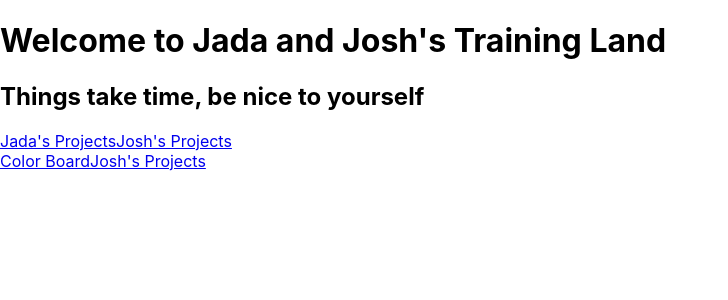
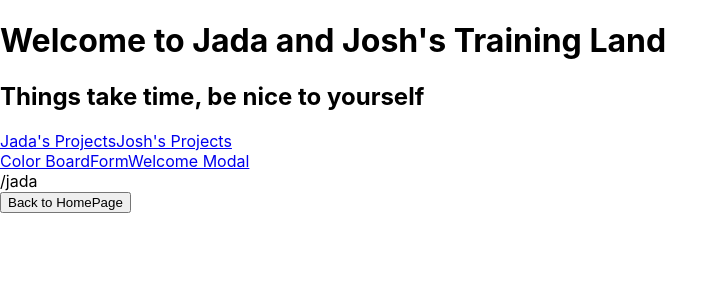
Before and after one commit to JadaOO/Frontend-Components, a React (Create React App) app: page /jada in a window 1280 px wide. Shown: the top 300 px of the page, without its empty margins (0-728 px from the left). Built offline with nearby package versions, Linux system fonts and the light colour scheme.

Commit message:
add navigation

```diff
--- a/src/App.tsx
+++ b/src/App.tsx
@@ -5,6 +5,8 @@ import LightGrid from "./Josh/light_grid/lightGrid";
 import { Routes, Route, BrowserRouter, Link } from "react-router-dom";
 import JadaProjectList from "./Jada/JadaProjectList";
 import Grid from "./Jada/Grid";
+import Modal from "./Jada/Modal";
+import Form from "./Jada/Form";
 
 function App() {
   return (
@@ -21,6 +23,8 @@ function App() {
           <Routes>
             <Route path="/jada" element={<JadaProjectList />} />
             <Route path="/jada/grid" element={<Grid />} />
+            <Route path="/jada/form" element={<Form />} />
+            <Route path="/jada/modal" element={<Modal />} />
             <Route path="/josh" element={<LightGrid />} />
           </Routes>
         </BrowserRouter>
--- /dev/null
+++ b/src/Jada/Form.tsx
@@ -0,0 +1,5 @@
+const Form: React.FC = () => {
+  return <form>Student Form</form>;
+};
+
+export default Form;
--- a/src/Jada/JadaProjectList.tsx
+++ b/src/Jada/JadaProjectList.tsx
@@ -1,12 +1,19 @@
 // import "./App.css";
 import Grid from "./Grid";
-import { Link } from "react-router-dom";
+import { Link, useLocation, useNavigate } from "react-router-dom";
+import Form from "./Form";
+import Modal from "./Modal";
 
 function JadaProjectList() {
+  const location = useLocation();
+  const navigate = useNavigate();
   return (
     <div className="project-list">
       <Link to="/jada/grid">Color Board</Link>
-      <Link to="/josh">Josh's Projects</Link>
+      <Link to="/jada/form">Form</Link>
+      <Link to="/jada/modal">Welcome Modal</Link>
+      <div>{location.pathname}</div>
+      <button onClick={() => navigate("/")}>Back to HomePage</button>
     </div>
   );
 }
--- /dev/null
+++ b/src/Jada/Modal.tsx
@@ -0,0 +1,5 @@
+const WelcomeModal: React.FC = () => {
+  return <div>Welcome Modal</div>;
+};
+
+export default WelcomeModal;
```
